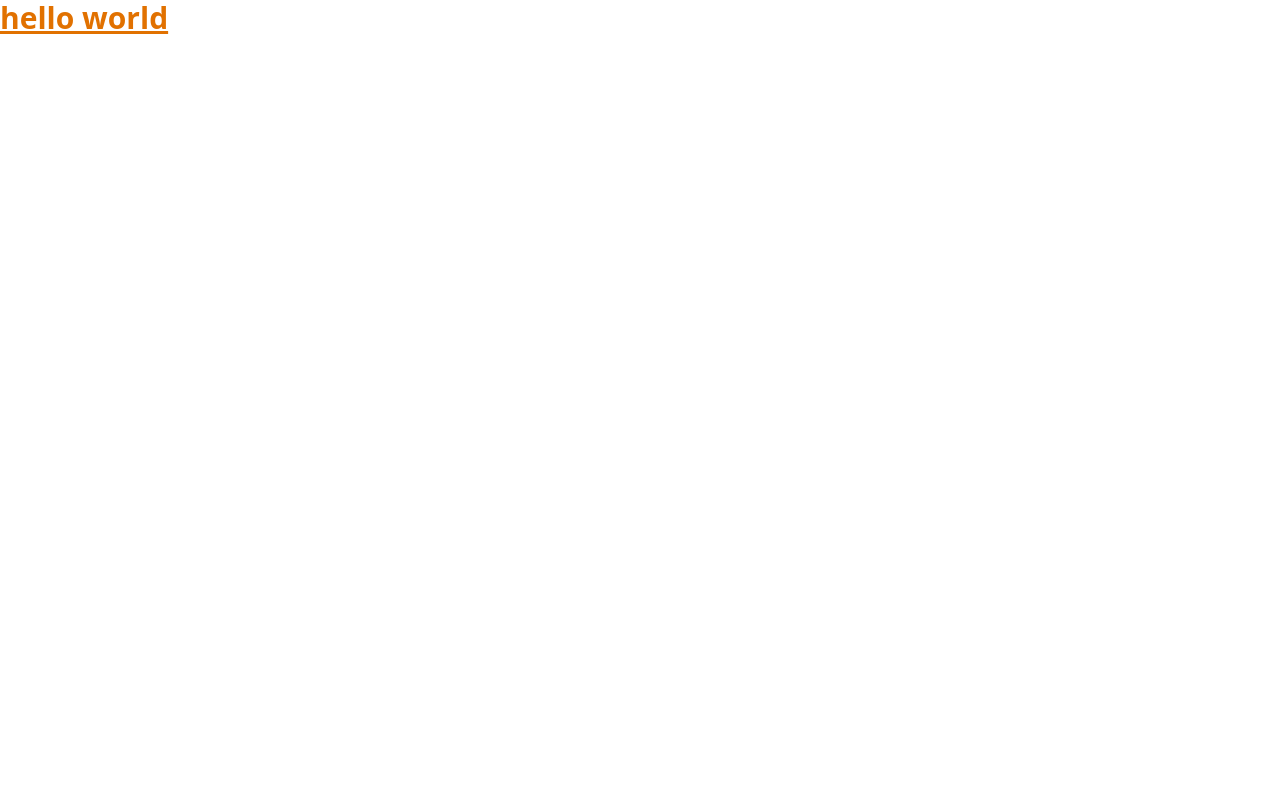
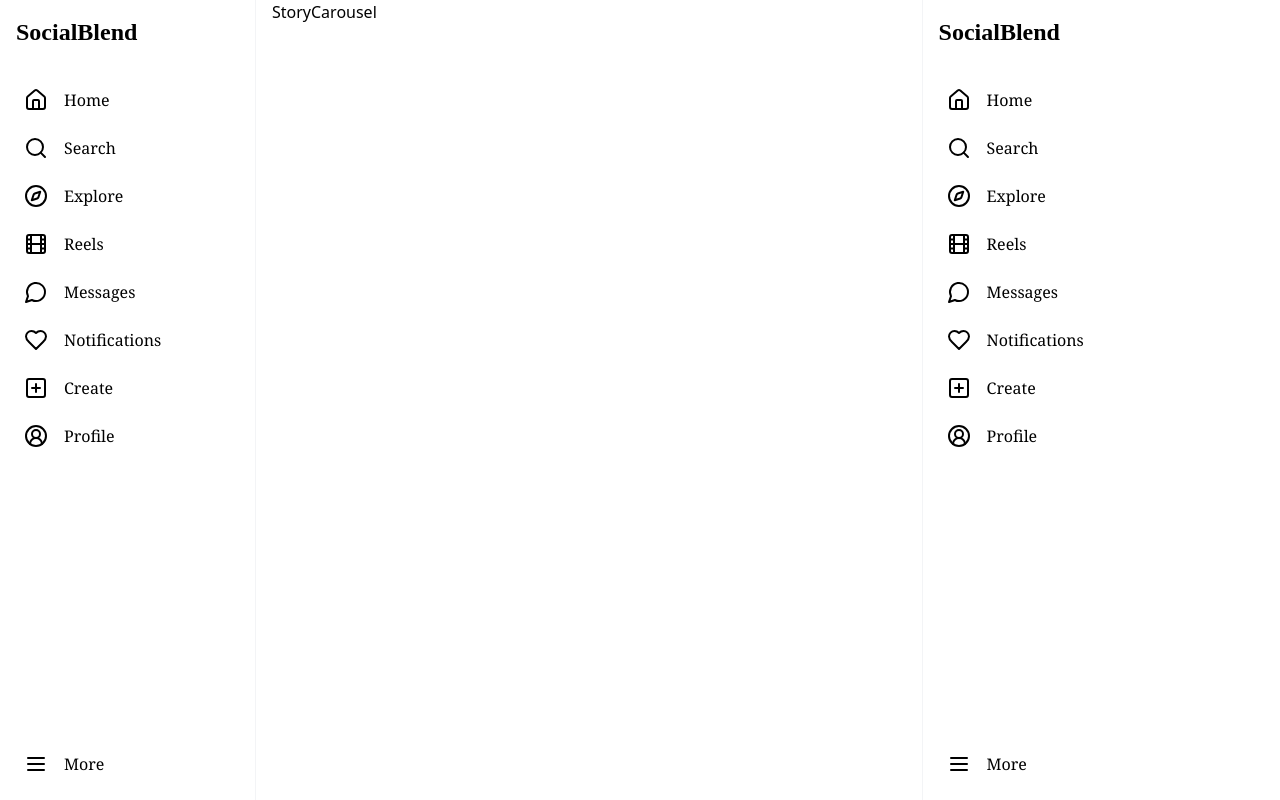
Before and after one commit to vanshkr/socialblend, a React (Vite) app in the folder frontend/: page / in a window 1280 px wide. Built offline with nearby package versions, Linux system fonts and the light colour scheme.

Commit message:
navigation bar

```diff
--- a/frontend/index.html
+++ b/frontend/index.html
@@ -2,10 +2,10 @@
 <html lang="en">
   <head>
     <meta charset="UTF-8" />
-    <link rel="icon" type="image/svg+xml" href="/vite.svg" />
+    <!-- <link rel="icon" type="image/svg+xml" href="/vite.svg" /> -->
     <link href="/src/index.css" rel="stylesheet">
     <meta name="viewport" content="width=device-width, initial-scale=1.0" />
-    <title>Vite + React</title>
+    <title>SocialBlend</title>
   </head>
   <body>
     <div id="root"></div>
--- a/frontend/package.json
+++ b/frontend/package.json
@@ -12,8 +12,11 @@
   "dependencies": {
     "@tailwindcss/vite": "^4.0.4",
     "frontend": "file:",
+    "lucide-react": "^0.475.0",
     "react": "^19.0.0",
     "react-dom": "^19.0.0",
+    "react-slick": "^0.30.3",
+    "slick-carousel": "^1.8.1",
     "tailwindcss": "^4.0.4"
   },
   "devDependencies": {
--- a/frontend/src/App.jsx
+++ b/frontend/src/App.jsx
@@ -1,11 +1,35 @@
-import { useState } from 'react'
+import { useState } from "react";
+import SideNav from "./components/Navbar/SideNav";
+import Feed from "./components/Feed";
+import BottomNav from "./components/Navbar/BottomNav";
 
 function App() {
-  const [count, setCount] = useState(0)
+  return (
+    <div className="w-screen h-screen flex">
+      {/* SideNav for desktop */}
+      <aside className="hidden md:block xl:w-[20%] border-r border-gray-100">
+        <SideNav />
+      </aside>
 
-  return (
-      <div className="text-3xl text-amber-600 font-bold underline">hello world</div>
+      {/* Main content area */}
+      <main className="flex-1 flex flex-col xl:flex-row">
+        {/* Feed section */}
+        <section className="w-full xl:w-[65%] px-4">
+          <Feed />
+        </section>
+
+        {/* SideNav for larger screens (hidden on smaller screens) */}
+        <aside className="hidden xl:block w-[35%] border-l border-gray-100">
+          <SideNav />
+        </aside>
+      </main>
+
+      {/* Bottom navigation for mobile */}
+      <nav className="fixed bottom-0 left-0 right-0 border-t-2 border-gray-100 block md:hidden">
+        <BottomNav />
+      </nav>
+    </div>
   );
 }
 
-export default App
+export default App;
--- /dev/null
+++ b/frontend/src/assets/Logo.jsx
@@ -0,0 +1,38 @@
+import React from "react";
+import { Users, MessageCircle, Heart } from "lucide-react";
+
+const Logo = ({ size = 20, className = "" }) => {
+  return (
+    <div className={`relative ${className}`}>
+      {/* Outer gradient container */}
+      <div className="relative rounded-xl bg-gradient-to-br from-purple-600 via-pink-500 to-orange-400 p-[2px] group">
+        {/* Inner container with glass effect */}
+        <div className="rounded-xl bg-white/90 backdrop-blur-sm p-2 transition-all group-hover:bg-white/80">
+          <div className="relative" style={{ width: size, height: size }}>
+            {/* Main icon - People */}
+            <Users
+              size={size * 0.7}
+              className="text-purple-600 absolute left-1/2 top-1/2 -translate-x-1/2 -translate-y-1/2 transform"
+              strokeWidth={1}
+            />
+            {/* Chat bubble overlay */}
+            <MessageCircle
+              size={size * 0.4}
+              className="text-pink-500 absolute -right-1 -top-1 transform rotate-12"
+              strokeWidth={1}
+            />
+            {/* Heart element */}
+            <Heart
+              size={size * 0.3}
+              className="text-orange-400 absolute -left-1 -bottom-1 transform -rotate-12"
+              strokeWidth={1}
+              fill="currentColor"
+            />
+          </div>
+        </div>
+      </div>
+    </div>
+  );
+};
+
+export default Logo;
--- /dev/null
+++ b/frontend/src/components/Feed.jsx
@@ -0,0 +1,11 @@
+import React from "react";
+import StoryCarousel from "./StoryCarousel";
+const Feed = () => {
+  return (
+    <div className="w-full">
+      <StoryCarousel />
+    </div>
+  );
+};
+
+export default Feed;
--- /dev/null
+++ b/frontend/src/components/Navbar/BottomNav.jsx
@@ -0,0 +1,38 @@
+import React from "react";
+import {
+  Home,
+  Search,
+  Compass,
+  Film,
+  Heart,
+  PlusSquare,
+  MessageCircle,
+  Menu,
+  CircleUserRound as Avatar,
+} from "lucide-react";
+
+const BottomNav = ()=> {
+  const menuItems = [
+    { icon: Home, label: "Home" },
+    { icon: Compass, label: "Explore" },
+    { icon: Film, label: "Reels" },
+    { icon: PlusSquare, label: "Create" },
+    { icon: MessageCircle, label: "Messages" },
+    { icon: Avatar, label: "Profile" },
+  ];
+
+  return (
+
+      <div className="flex justify-around items-center p-2">
+        {menuItems.map((item, index) => (
+          <button
+            key={index}
+            className="flex flex-col items-center p-2 hover:bg-gray-100 rounded-lg"
+          >
+            <item.icon className="h-6 w-6" />
+          </button>
+        ))}
+      </div>
+  );
+}
+export default BottomNav;
--- /dev/null
+++ b/frontend/src/components/Navbar/SideNav.jsx
@@ -0,0 +1,56 @@
+import React from "react";
+import Logo from "../../assets/Logo";
+import {
+  Home,
+  Search,
+  Compass,
+  Film,
+  Heart,
+  PlusSquare,
+  MessageCircle,
+  Menu,
+  CircleUserRound as Avatar,
+} from "lucide-react";
+
+export default function SideNav() {
+  const menuItems = [
+    { icon: Home, label: "Home" },
+    { icon: Search, label: "Search" },
+    { icon: Compass, label: "Explore" },
+    { icon: Film, label: "Reels" },
+    { icon: MessageCircle, label: "Messages" },
+    { icon: Heart, label: "Notifications" },
+    { icon: PlusSquare, label: "Create" },
+    { icon: Avatar, label: "Profile" },
+  ];
+
+  return (
+    <div className="h-full w-full bg-white p-4 flex flex-col font-serif flex-shrink">
+      <header className="mb-6">
+        <h1 className="text-2xl font-semibold font-[cursive] hidden xl:block ">
+          SocialBlend
+        </h1>
+        <Logo className=" block xl:hidden " />
+      </header>
+      <nav className="flex flex-col flex-grow justify-between ">
+        <div>
+          {menuItems.map((item, index) => (
+            <button
+              key={index}
+              className="flex gap-4 w-full items-center justify-center xl:justify-start rounded-lg md:p-2 p-4 hover:bg-gray-100 cursor-pointer  my-2 "
+            >
+              <item.icon className="md:h-6 md:w-6 h-8 w-8" />
+              <span className="font-medium hidden xl:block">{item.label}</span>
+            </button>
+          ))}
+        </div>
+        <div>
+          <button className="flex w-full items-center justify-center xl:justify-start gap-4 rounded-lg md:p-2 p-4 cursor-pointer hover:bg-gray-100">
+            <Menu className="md:h-6 md:w-6 h-8 w-8" />
+            <span className="font-medium hidden xl:block">More</span>
+          </button>
+        </div>
+      </nav>
+    </div>
+  );
+}
--- /dev/null
+++ b/frontend/src/components/StoryCarousel.jsx
@@ -0,0 +1,9 @@
+import React from 'react'
+
+const StoryCarousel = () => {
+  return (
+    <div>StoryCarousel</div>
+  )
+}
+
+export default StoryCarousel;
```
Also changed, not shown: 1 other file (tests, documents, lock files or other folders).
